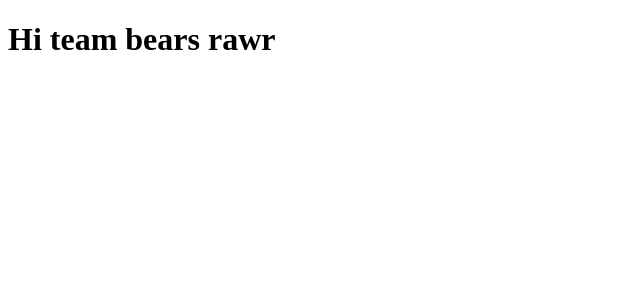
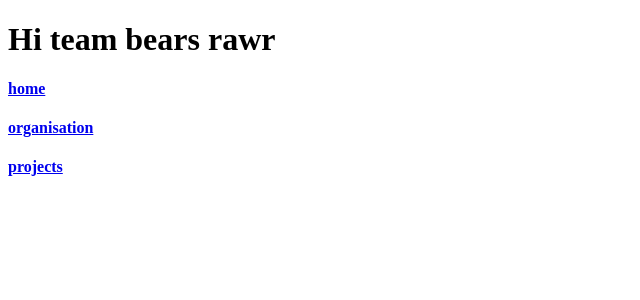
Before and after one commit to chingu-voyages/v39-bears-team-12, a React (Vite) app in the folder frontend/: page / in a window 1280 px wide. Shown: the top 300 px of the page, without its empty margins (0-640 px from the left). Built offline with nearby package versions, Linux system fonts and the light colour scheme.

Commit message:
set up react router

```diff
--- a/frontend/package.json
+++ b/frontend/package.json
@@ -16,6 +16,7 @@
   },
   "dependencies": {
     "react": "^18.0.0",
-    "react-dom": "^18.0.0"
+    "react-dom": "^18.0.0",
+    "react-router-dom": "^6.3.0"
   }
 }
--- a/frontend/src/App.tsx
+++ b/frontend/src/App.tsx
@@ -1,5 +1,11 @@
-import * as React from 'react'
+import React from 'react'
+import { BrowserRouter as Router } from 'react-router-dom'
+import { AppRoutes } from './routes'
+import { Navigation } from './components'
 
-const App = () => <h1>Hi team bears rawr</h1>
-
-export default App
+export const App = () => (
+  <Router>
+    <AppRoutes />
+    <Navigation />
+  </Router>
+)
--- /dev/null
+++ b/frontend/src/components/index.ts
@@ -0,0 +1 @@
+export * from './navigation'
--- /dev/null
+++ b/frontend/src/components/navigation.tsx
@@ -0,0 +1,10 @@
+import React from 'react'
+import { Link } from 'react-router-dom'
+import { urls } from '../urls'
+
+export const Navigation = () =>
+  Object.entries(urls).map(([key, value]) => (
+    <h4>
+      <Link to={value}>{key}</Link>
+    </h4>
+  ))
--- /dev/null
+++ b/frontend/src/pages/home.tsx
@@ -0,0 +1,3 @@
+import React from 'react'
+
+export const Home = () => <h1>Hi team bears rawr</h1>
--- /dev/null
+++ b/frontend/src/pages/index.ts
@@ -0,0 +1,3 @@
+export * from './home'
+export * from './organisation'
+export * from './projects'
--- /dev/null
+++ b/frontend/src/pages/organisation.tsx
@@ -0,0 +1,3 @@
+import React from 'react'
+
+export const Organisation = () => <h1>Organisation</h1>
--- /dev/null
+++ b/frontend/src/pages/projects.tsx
@@ -0,0 +1,3 @@
+import React from 'react'
+
+export const Projects = () => <h1>Projects</h1>
--- /dev/null
+++ b/frontend/src/routes/index.tsx
@@ -0,0 +1,14 @@
+import React from 'react'
+import { Routes, Route } from 'react-router-dom'
+import { Home, Organisation, Projects } from '../pages'
+import { urls } from '../urls'
+
+export const AppRoutes = () => (
+  <Routes>
+    <Route path={'/'} element={<Home />} />
+    <Route path={urls.home || '/'} element={<Home />} />
+    <Route path={urls.organisation} element={<Organisation />} />
+    <Route path={urls.projects} element={<Projects />} />
+    <Route path="*" element={<div>404</div>} />
+  </Routes>
+)
--- /dev/null
+++ b/frontend/src/urls/index.ts
@@ -0,0 +1,7 @@
+type TUrls = 'home' | 'organisation' | 'projects'
+
+export const urls: { [key in TUrls]: `/${TUrls}` } = {
+  home: '/home',
+  organisation: '/organisation',
+  projects: '/projects',
+}
--- a/frontend/tsconfig.json
+++ b/frontend/tsconfig.json
@@ -1,6 +1,7 @@
 {
   "compilerOptions": {
-    "jsx": "react"
+    "jsx": "react",
+    "target": "esnext"
   },
   "extends": "../tsconfig.json"
 }
```
Also changed, not shown: frontend/src/index.tsx (+5 -4 lines), 1 other file (tests, documents, lock files or other folders).
